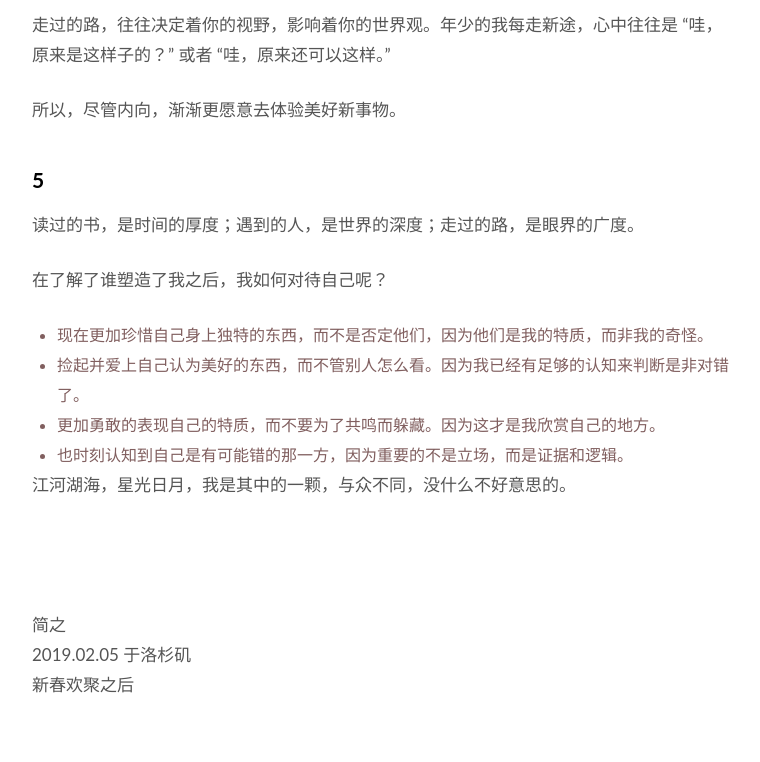
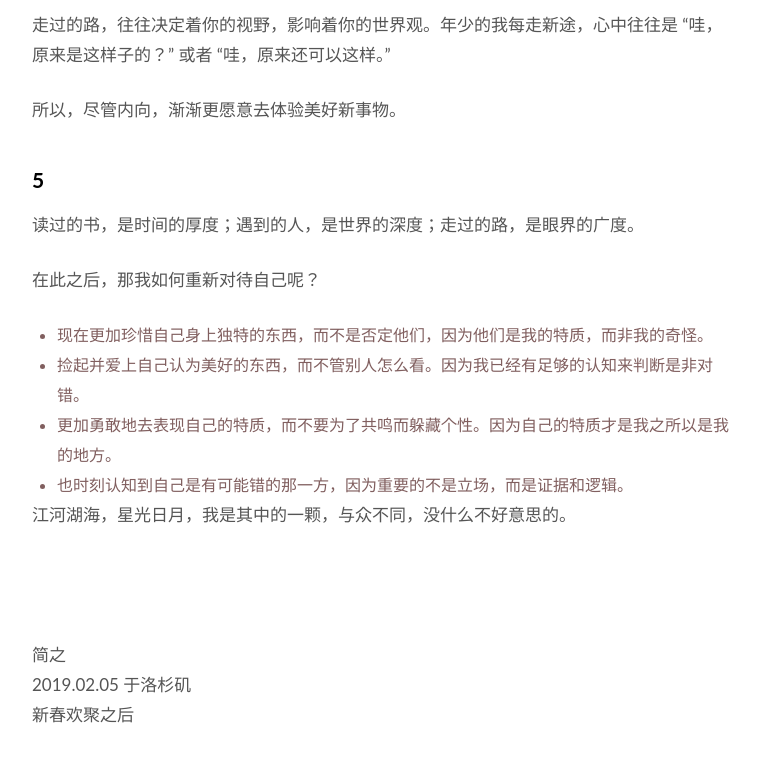
Before and after one commit to WillWang-X/willwang-x.github.io, a Jekyll site: the page built from _posts/2019-02-05-who-shaped-me.md, in a window 1280 px wide and 900 px high, scrolled down 3519 px. Shown: the top 762 px of the window, without its empty margins (258-1018 px from the left). Built offline with Jekyll 4.4.1, drawn with Linux system fonts in a browser that asks for light colours; some of the changed text lies outside the part shown.

Commit message:
Updated who shaped me

```diff
--- a/_posts/2019-02-05-who-shaped-me.md
+++ b/_posts/2019-02-05-who-shaped-me.md
@@ -113,11 +113,11 @@ published: true
 
 读过的书，是时间的厚度；遇到的人，是世界的深度；走过的路，是眼界的广度。
 
-在了解了谁塑造了我之后，我如何对待自己呢？
+在此之后，那我如何重新对待自己呢？
 
 * 现在更加珍惜自己身上独特的东西，而不是否定他们，因为他们是我的特质，而非我的奇怪。
-* 捡起并爱上自己认为美好的东西，而不管别人怎么看。因为我已经有足够的认知来判断是非对错了。
-* 更加勇敢的表现自己的特质，而不要为了共鸣而躲藏。因为这才是我欣赏自己的地方。
+* 捡起并爱上自己认为美好的东西，而不管别人怎么看。因为我已经有足够的认知来判断是非对错。
+* 更加勇敢地去表现自己的特质，而不要为了共鸣而躲藏个性。因为自己的特质才是我之所以是我的地方。
 * 也时刻认知到自己是有可能错的那一方，因为重要的不是立场，而是证据和逻辑。
 <br>
 
```
Also changed, not shown: other parts of _posts/2019-02-05-who-shaped-me.md (+2 -2 lines).
